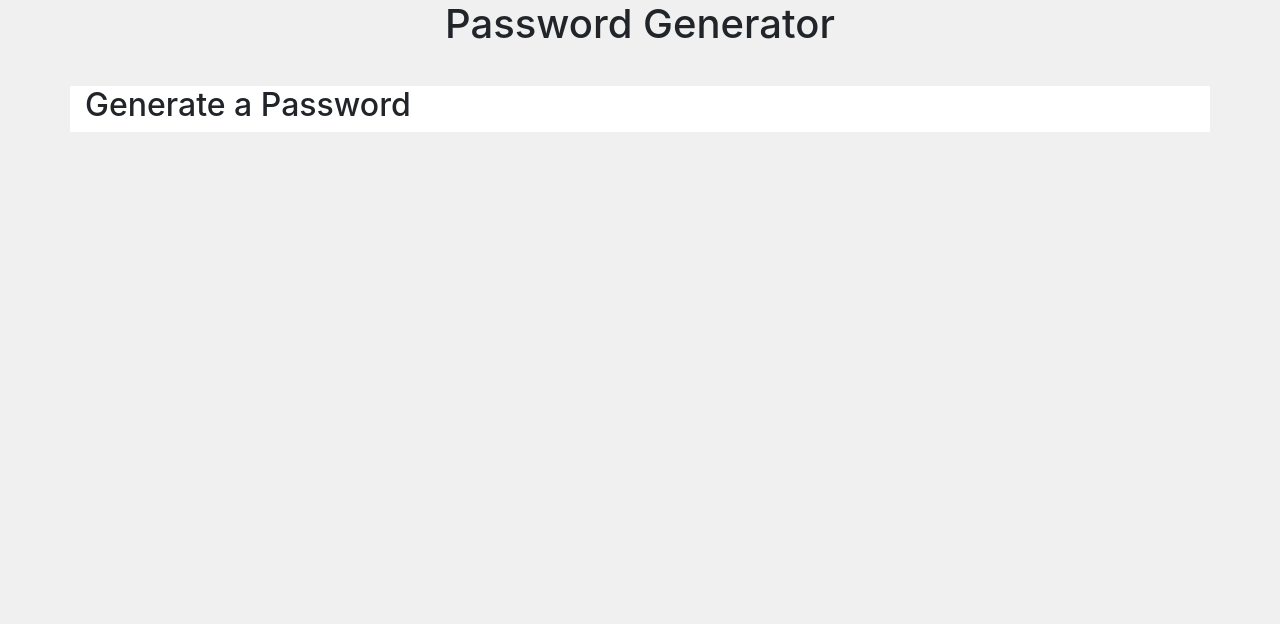
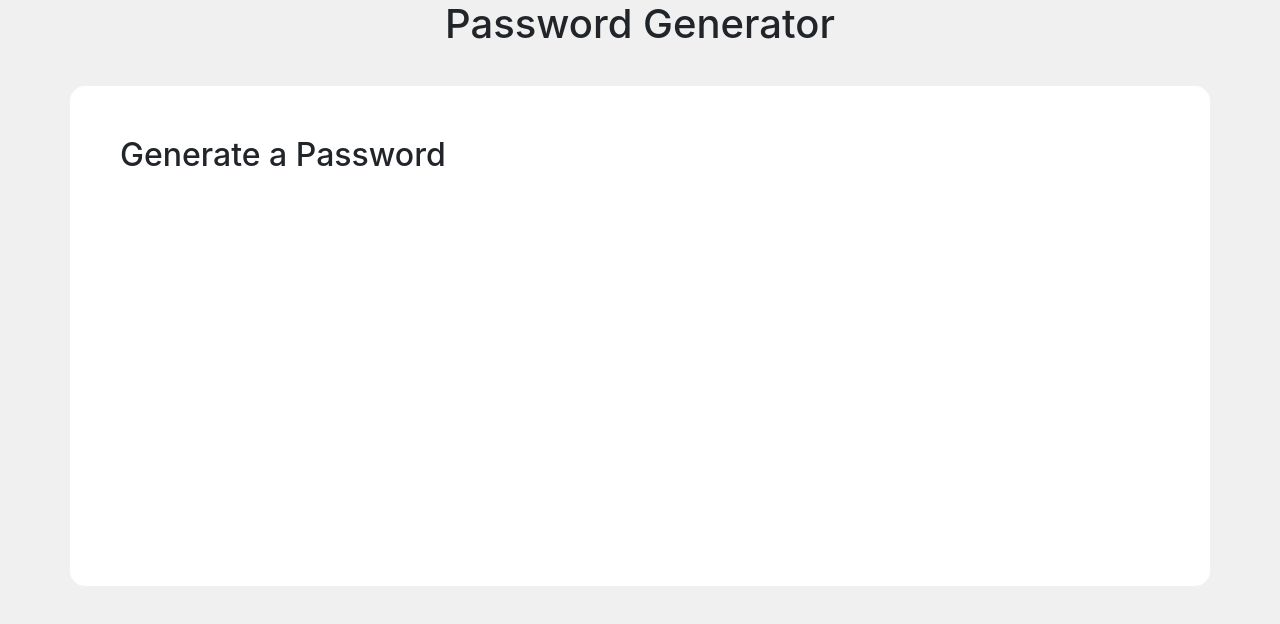
Before and after one commit to Aikeh2021/Employee-Encrypted-Password-Generator, a plain HTML site: page index.html in a window 1280 px wide. Drawn offline with nearby package versions, Linux system fonts and the light colour scheme.

Commit message:
Added rounded corners, padding, and a height to the section container.

```diff
--- a/index.html
+++ b/index.html
@@ -24,7 +24,7 @@
       <h1 class="col-12">Password Generator</h1>
     </div>
     <section class=row>
-        <div class="col-12">
+        <div>
             <h2>Generate a Password</h2>
         </div>
     </section>
--- a/style.css
+++ b/style.css
@@ -10,4 +10,7 @@ body {
 
 section {
 background-color: white;
+border-radius: 15px;
+padding: 50px;
+height: 500px;
 }
```
